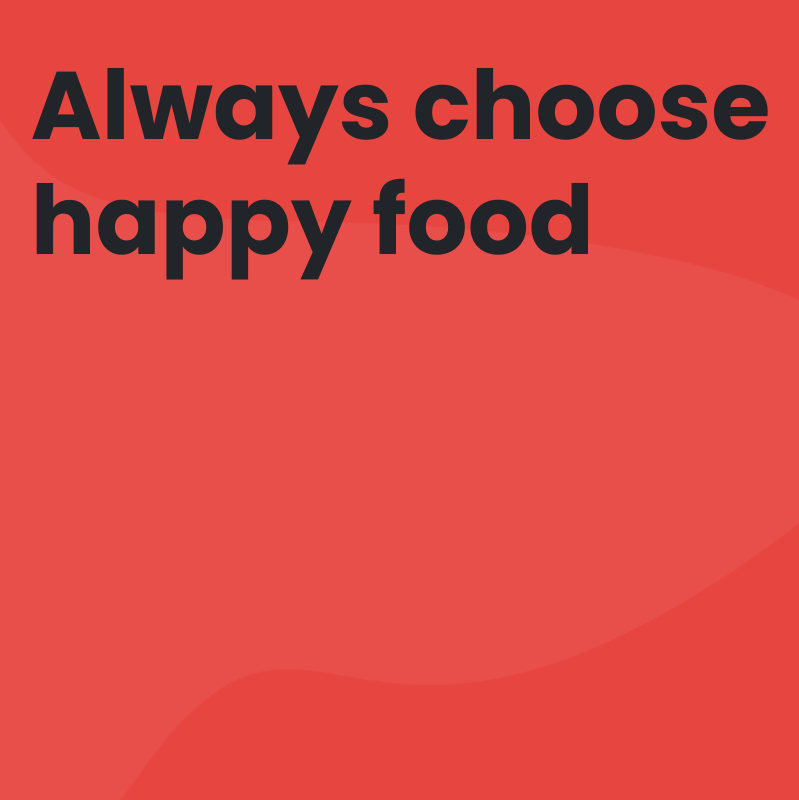
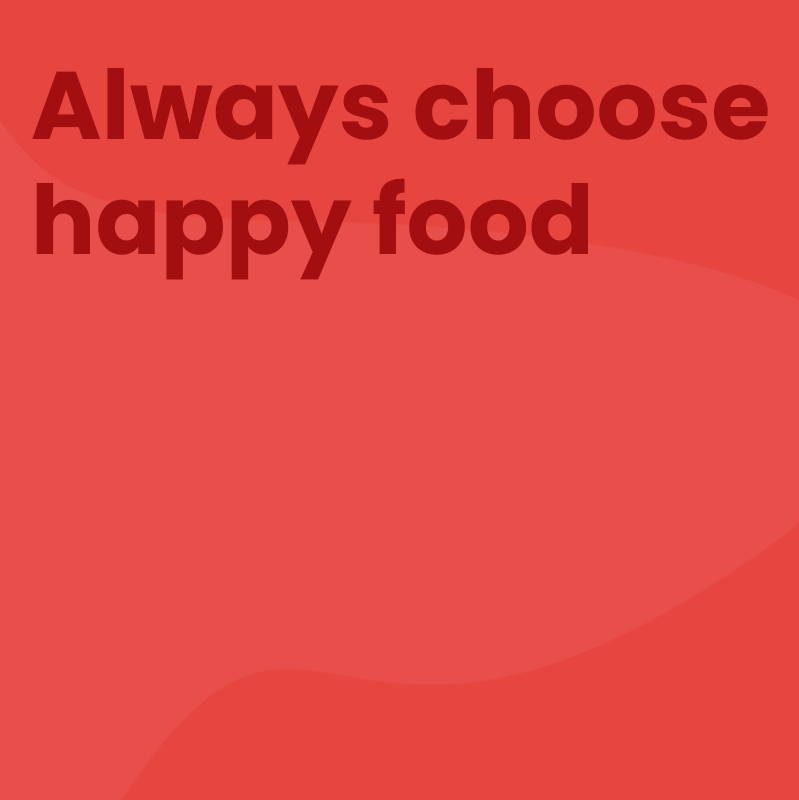
Before and after one commit to mreskini/FoodApp, a React (Create React App) app: page / in a window 1280 px wide. Shown: the top 800 px of the page, without its empty margins (115-914 px from the left). Built offline with nearby package versions, Linux system fonts and the light colour scheme.

Commit message:
using the hero-main-title class thing

```diff
--- a/src/components/hero-section.jsx
+++ b/src/components/hero-section.jsx
@@ -3,7 +3,7 @@ import ComponentWrapper from "./component-wrapper";
 const Hero = () => {
   return (
     <div className="py-5 col-12">
-      <div className="display-1 font-weight-bold">Always choose happy food</div>
+      <div className="display-1 font-weight-bold hero-main-title">Always choose happy food</div>
     </div>
   );
 };
```
